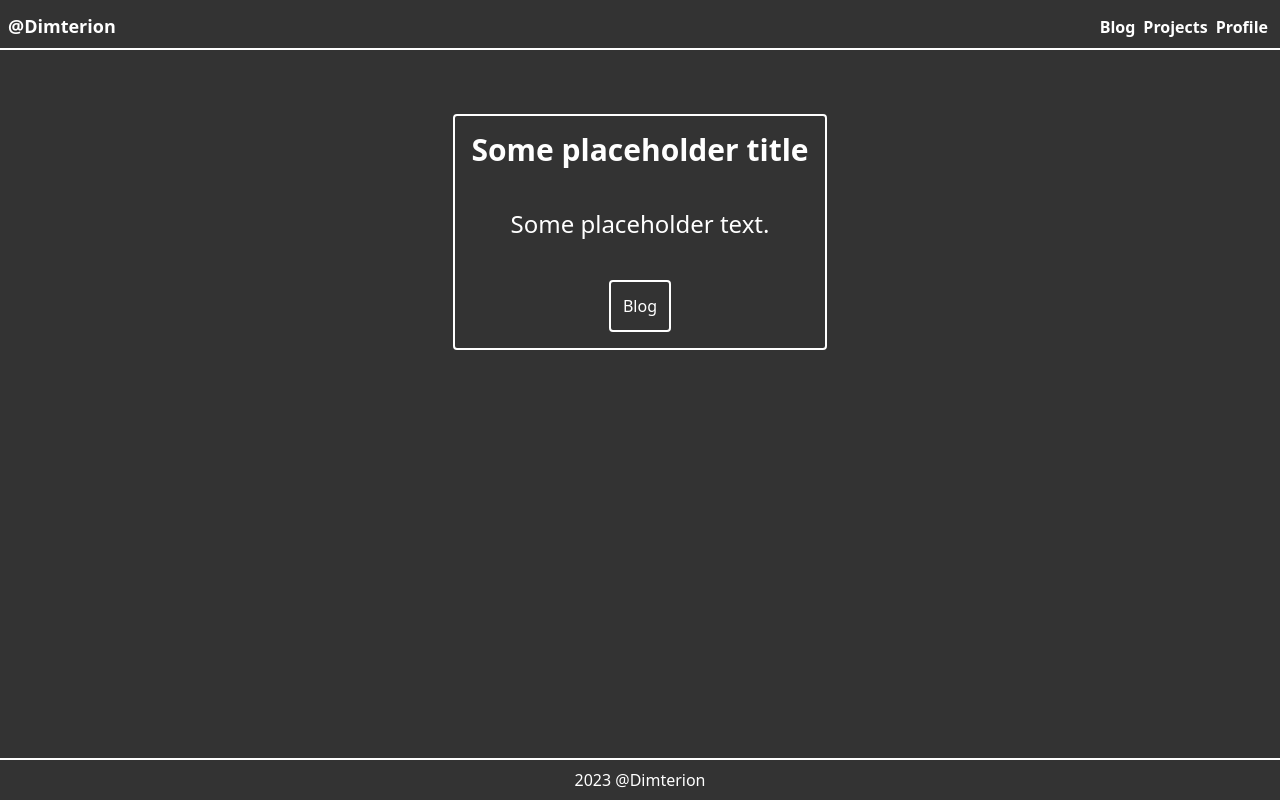
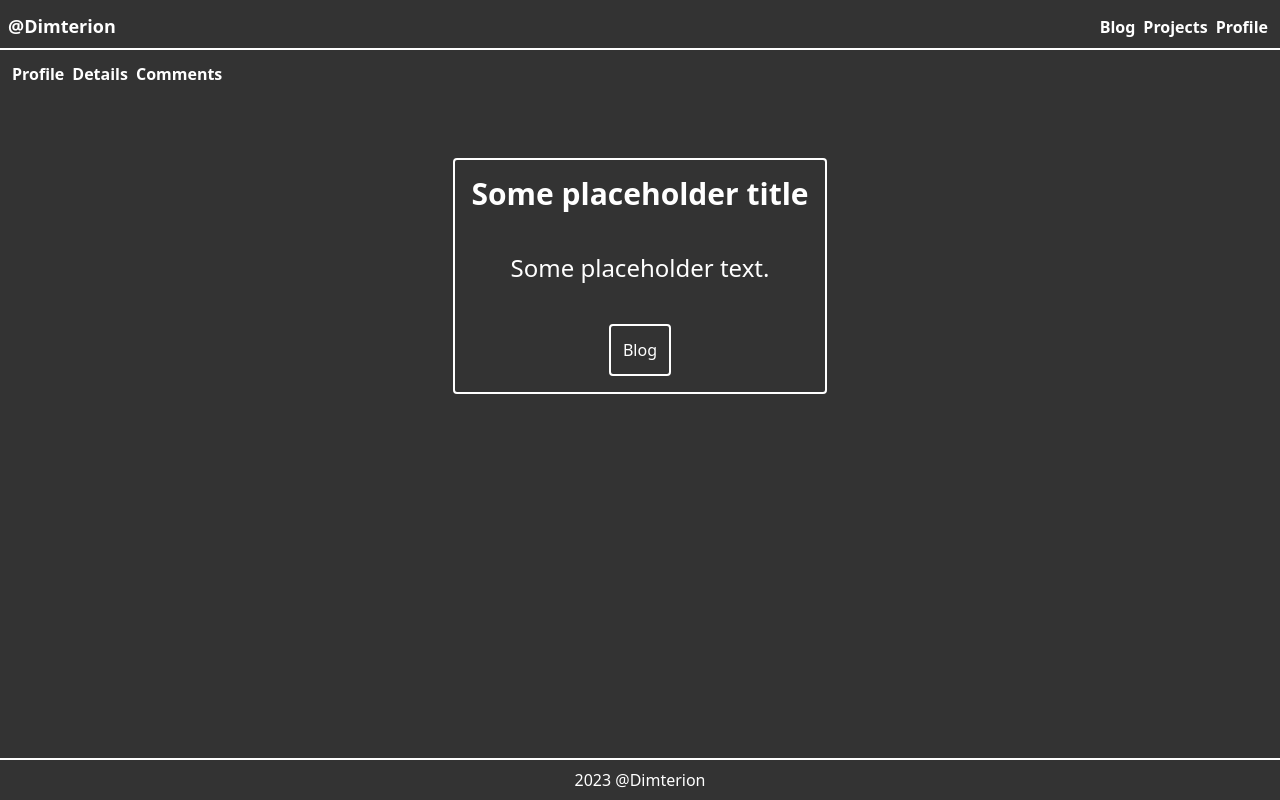
Before and after one commit to Dimterion/Profile-site, a React (Vite) app: page /profile in a window 1280 px wide. Built offline with nearby package versions, Linux system fonts and the light colour scheme; what miragejs would draw is missing.

Commit message:
add profile layout for nav

```diff
--- a/src/App.jsx
+++ b/src/App.jsx
@@ -3,6 +3,7 @@ import Home from "./pages/Home";
 import Projects from "./pages/Projects";
 import Posts from "./pages/Posts/Posts";
 import Post from "./pages/Posts/Post";
+import ProfileLayout from "./components/ProfileLayout";
 import Profile from "./pages/Profile/Profile";
 import Details from "./pages/Profile/Details";
 import Comments from "./pages/Profile/Comments";
@@ -13,14 +14,16 @@ function App() {
   return (
     <Router>
       <Routes>
-        <Route element={<Layout />}>
-          <Route path="/" element={<Home />} />
-          <Route path="/projects" element={<Projects />} />
-          <Route path="/blog" element={<Posts />} />
-          <Route path="/blog/:id" element={<Post />} />
-          <Route path="/profile" element={<Profile />} />
-          <Route path="/profile/details" element={<Details />} />
-          <Route path="/profile/comments" element={<Comments />} />
+        <Route path="/" element={<Layout />}>
+          <Route index element={<Home />} />
+          <Route path="projects" element={<Projects />} />
+          <Route path="blog" element={<Posts />} />
+          <Route path="blog/:id" element={<Post />} />
+          <Route path="profile" element={<ProfileLayout />}>
+            <Route index element={<Profile />} />
+            <Route path="details" element={<Details />} />
+            <Route path="comments" element={<Comments />} />
+          </Route>
         </Route>
       </Routes>
     </Router>
--- /dev/null
+++ b/src/components/ProfileLayout.jsx
@@ -0,0 +1,28 @@
+import { Link, Outlet } from "react-router-dom";
+
+function ProfileLayout() {
+  return (
+    <section>
+      <nav className="flex justify-start 	items-baseline my-1 p-2 font-semibold">
+        <Link className="mx-1 hover:opacity-80 hover:underline" to="/profile">
+          Profile
+        </Link>
+        <Link
+          className="mx-1 hover:opacity-80 hover:underline"
+          to="/profile/details"
+        >
+          Details
+        </Link>
+        <Link
+          className="mx-1 hover:opacity-80 hover:underline"
+          to="/profile/comments"
+        >
+          Comments
+        </Link>
+      </nav>
+      <Outlet />
+    </section>
+  );
+}
+
+export default ProfileLayout;
```
